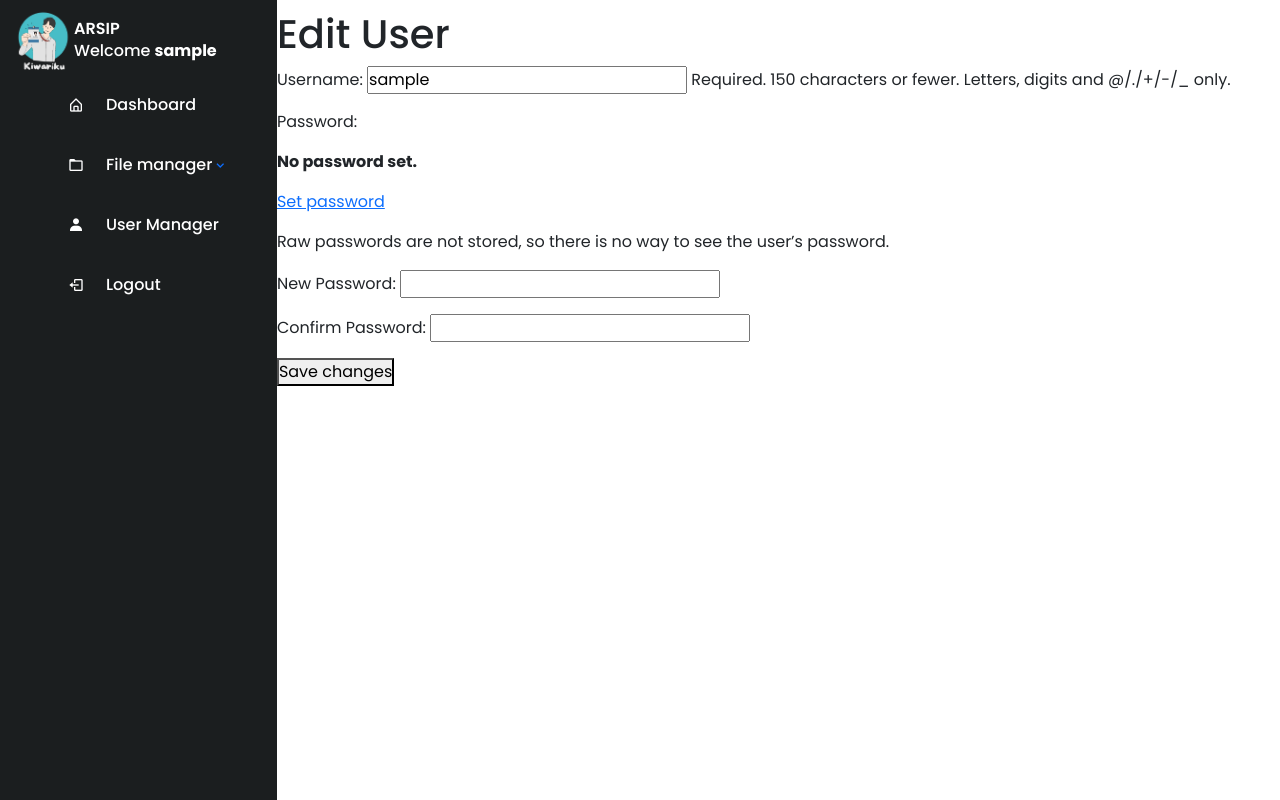
After one commit to 0xbdg/DesaArchive, a Django app: page /user/edit/1 in a window 1280 px wide. The commit adds this page. Run offline with Django 5.2, Linux system fonts and the light colour scheme; the visitor is signed in with stand-in values (Sample User, id 1); data comes from the database, SQL or seed files in the repository.

Commit message:
ifdsjlfkdsjfldsf

```diff
--- a/Dashboard/forms.py
+++ b/Dashboard/forms.py
@@ -1,6 +1,6 @@
 from django import forms
 from django.contrib.auth.models import User
-from django.contrib.auth.forms import AuthenticationForm
+from django.contrib.auth.forms import AuthenticationForm, UserChangeForm
 from .models import Document
 
 class DocumentForm(forms.ModelForm):
@@ -31,3 +31,18 @@ class SuperuserCreationForm(forms.ModelForm):
         if commit:
             user.save()
         return user
+
+class SuperuserUpdateForm(UserChangeForm):
+    password1 = forms.CharField(widget=forms.PasswordInput, required=True, label='New Password')
+    password2 = forms.CharField(widget=forms.PasswordInput, required=True, label='Confirm Password')
+    class Meta:
+        model = User
+        fields = ['username']
+
+    def clean(self):
+        cleaned_data = super().clean()
+        password1 = cleaned_data.get("password1")
+        password2 = cleaned_data.get("password2")
+
+        if password1 and password2 and password1 != password2:
+            self.add_error('password2', "Passwords do not match.")
--- a/Dashboard/models.py
+++ b/Dashboard/models.py
@@ -21,3 +21,5 @@ class Document(models.Model):
 
     def __str__(self):
         return f"{self.get_category_display()} - {self.file.name}"
+
+class Log(models.Model): pass
--- a/Dashboard/templates/pages/usermanager.html
+++ b/Dashboard/templates/pages/usermanager.html
@@ -40,7 +40,7 @@
         <td>{{user.username}}</td>
         <td>{{user.is_superuser}}</td>
         <td>{{user.is_active}}</td>
-        <td><a href="{% url 'user-del' user.id %}">Delete</a></td>
+        <td><a href="{% url 'user-edit' user.id %}">Edit</a> ,<a href="{% url 'user-del' user.id %}">Delete</a></td>
       </tr>
       {% endfor %}
     </tbody>
--- /dev/null
+++ b/Dashboard/templates/pages/userupdate.html
@@ -0,0 +1,12 @@
+{% extends "base.html" %}
+
+{% block navbar %} {% include "components/navbar.html" %}{% endblock %}
+
+{% block contents %}
+<h1>Edit User</h1>
+<form method="post">
+  {% csrf_token %}
+  {{ form.as_p }}
+  <button type="submit">Save changes</button>
+</form>
+{% endblock %}
--- a/Dashboard/urls.py
+++ b/Dashboard/urls.py
@@ -4,8 +4,9 @@ from .views import *
 urlpatterns = [
     path('', SigninView.as_view(), name='signin'),
     path('file-manager/', FilemanagerView.as_view(), name="filemanager"),
-    path('account-manager/', AccountManagerView.as_view(), name="accountmanager"),
+    path('account-manager/', SuperuserManagerView.as_view(), name="accountmanager"),
     path("logout/", user_logout, name="logout"),
-    path('delete-file/<int:id>', delete, name="del"),
-    path('delete-user/<int:id>', user_delete, name="user-del")
+    path('delete-file/<int:id>', file_delete, name="del"),
+    path('delete-user/<int:id>', user_delete, name="user-del"),
+    path('user/edit/<int:id>', user_update, name="user-edit")
 ]
--- a/Dashboard/views.py
+++ b/Dashboard/views.py
@@ -1,4 +1,4 @@
-from django.shortcuts import render, redirect
+from django.shortcuts import render, redirect, get_object_or_404
 from django.views.generic import View
 from django.contrib.auth import login, logout
 from django.contrib.auth.decorators import login_required
@@ -45,7 +45,7 @@ class FilemanagerView(LoginRequiredMixin,View):
 
         return render(request, self.template_name, context={'form':form})
 
-class AccountManagerView(LoginRequiredMixin,View):
+class SuperuserManagerView(LoginRequiredMixin,View):
     template_name = "pages/usermanager.html"
     form_class = SuperuserCreationForm
 
@@ -66,7 +66,7 @@ class AccountManagerView(LoginRequiredMixin,View):
 # Action
 
 @login_required
-def delete(request, id):
+def file_delete(request, id):
     file = Document.objects.get(id=id)
     file.delete()
     os.remove(settings.MEDIA_ROOT / file.file.name)
@@ -79,6 +79,31 @@ def user_delete(request, id):
     return redirect('accountmanager')
 
 @login_required
+def user_update(request, id):
+    user = get_object_or_404(User, id=id)
+
+    if request.method == 'POST':
+        form = SuperuserUpdateForm(request.POST, instance=user)
+        if form.is_valid():
+            user = form.save(commit=False)
+            password1 = form.cleaned_data.get('password1')
+            password2 = form.cleaned_data.get('password2')
+
+            if password1:
+                if password1 == password2:
+                    user.set_password(password1)
+                else:
+                    form.add_error('password2', "Passwords do not match.")
+                    return render(request, 'pages/userupdate.html', {'form': form, 'user': user})
+
+            user.save()
+            return redirect('accountmanager')
+    else:
+        form = SuperuserUpdateForm(instance=user)
+
+    return render(request, 'pages/userupdate.html', {'form': form, 'user': user})
+
+@login_required
 def user_logout(request):
     logout(request)
     return redirect("signin")
```
